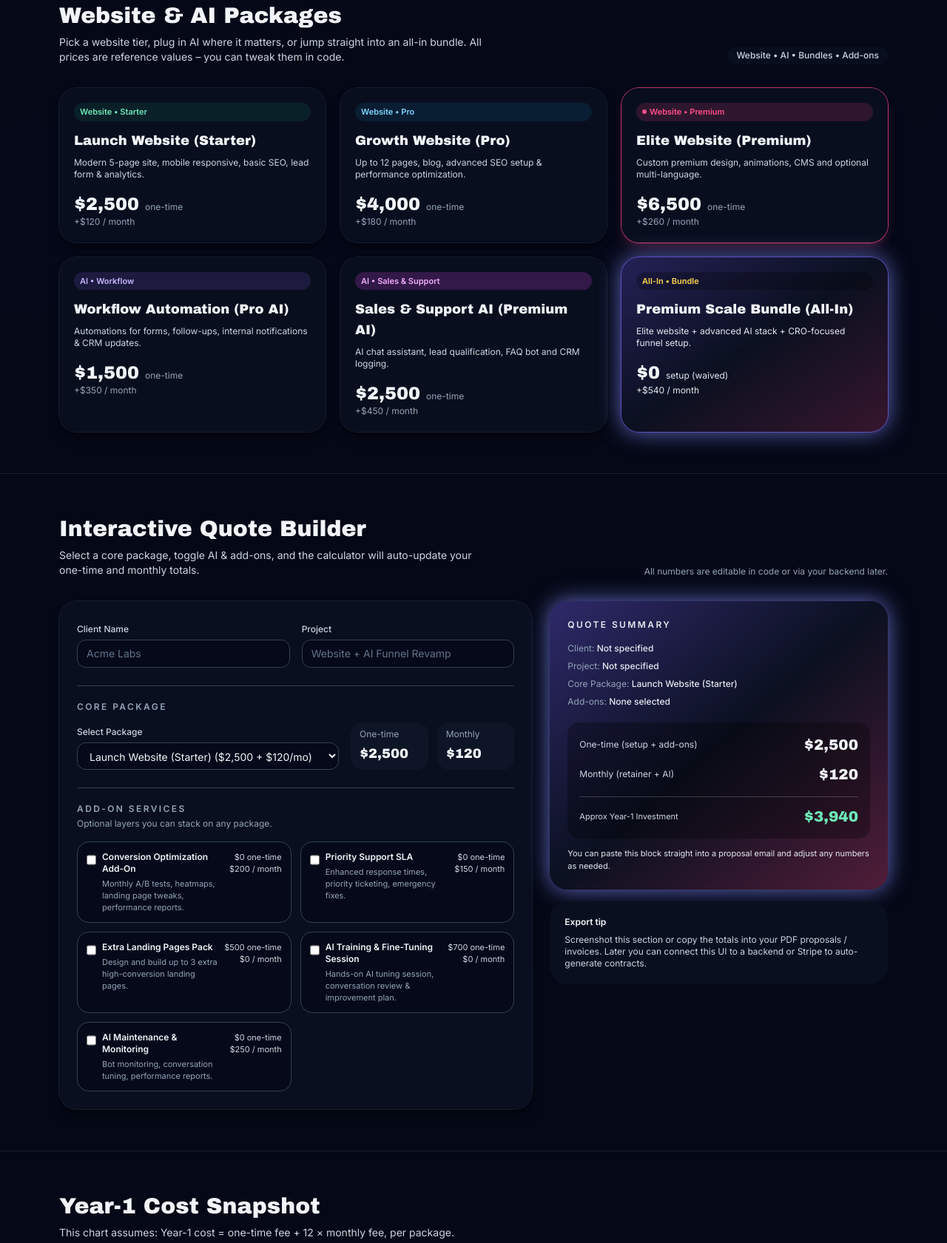
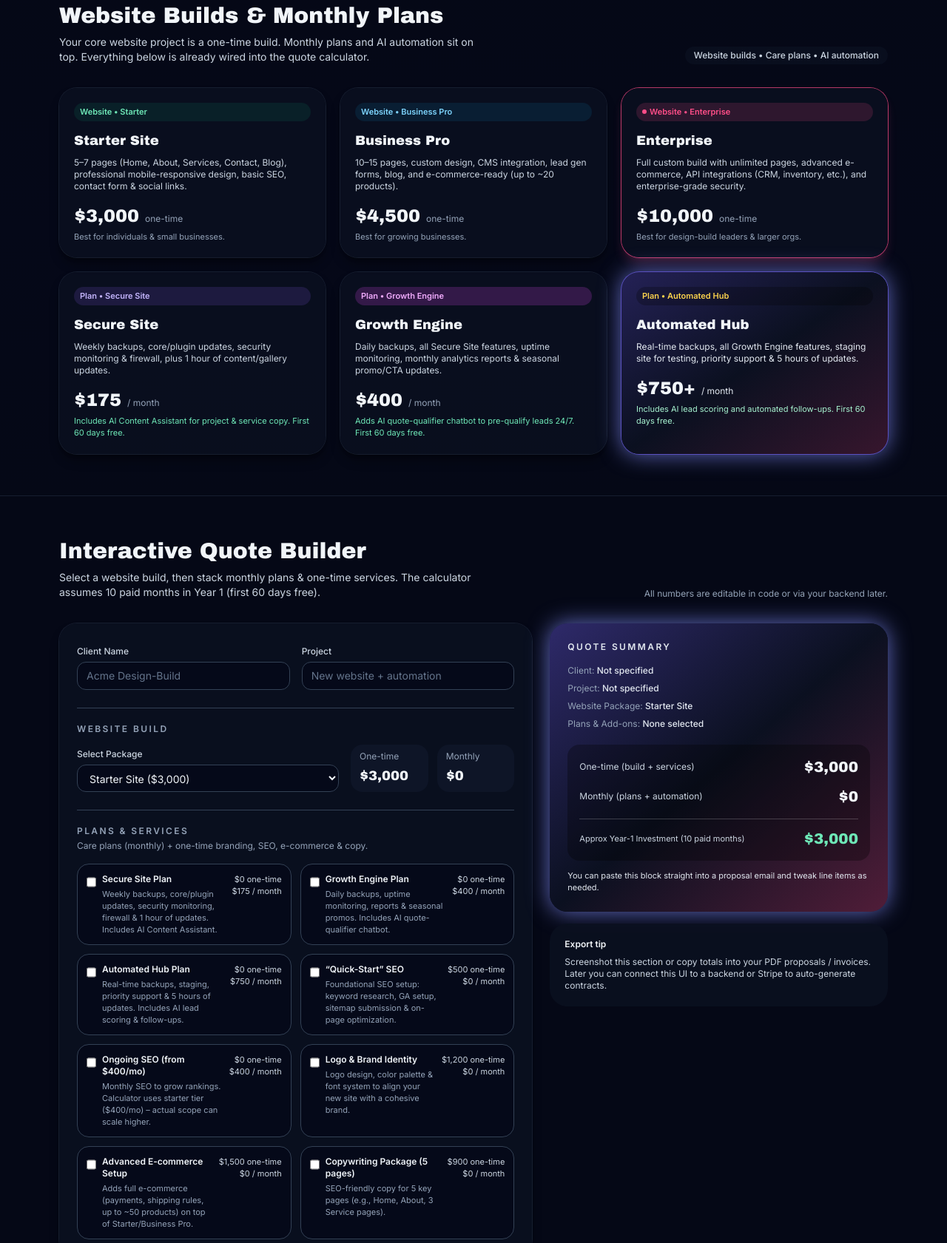
Before and after one commit to Veddersboy/landscape-associates-site, a plain HTML site: page index.html in a window 1280 px wide. Shown: the part 728-2409 px from the top of the page at 74% size. Drawn offline with nearby package versions, Linux system fonts and the light colour scheme.

Commit message:
Update agency name and pricing details in HTML

```diff
--- a/index.html
+++ b/index.html
@@ -3,7 +3,7 @@
 <head>
   <meta charset="UTF-8" />
   <meta name="viewport" content="width=device-width, initial-scale=1.0" />
-  <title>[Your Agency] – Website & AI Packages</title>
+  <title>lullabyGBS – Website & AI Packages</title>
 
   <!-- Tailwind CDN -->
   <script src="https://cdn.tailwindcss.com"></script>
@@ -55,7 +55,7 @@
       <div class="flex items-center gap-2">
         <div class="h-9 w-9 rounded-2xl bg-gradient-to-br from-brandPink to-brandPurple shadow-neon"></div>
         <span class="font-display text-lg tracking-wide uppercase">
-          Your Agency
+          lullabyGBS
         </span>
       </div>
       <nav class="hidden gap-6 text-sm md:flex">
@@ -76,15 +76,15 @@
   <section class="mx-auto flex max-w-6xl flex-col gap-10 px-4 pb-16 pt-10 md:flex-row md:items-center md:pt-14">
     <div class="md:w-1/2">
       <p class="mb-3 inline-flex items-center rounded-full border border-brandPink/40 bg-brandCard/60 px-3 py-1 text-xs font-semibold uppercase tracking-[0.2em] text-brandPink">
-        Website + AI Automation Studio
+        lullabyGBS • Website + AI Automation Studio
       </p>
       <h1 class="font-display text-4xl leading-tight tracking-tight sm:text-5xl lg:text-6xl">
         Turn your <span class="text-brandPink">website</span> into
         a <span class="bg-gradient-to-r from-brandPink via-brandBlue to-emerald-400 bg-clip-text text-transparent">24/7 growth engine.</span>
       </h1>
       <p class="mt-4 max-w-xl text-sm text-slate-300 sm:text-base">
-        Choose a high-conversion website, layer AI workflows on top, and get a live quote in seconds.
-        All packages are ready to deploy, optimized, and automation-ready.
+        Choose a high-conversion website, add monthly care & AI automation,
+        and get a live quote in seconds. First 60 days of every subscription are on us.
       </p>
 
       <div class="mt-6 flex flex-wrap gap-3 text-xs text-slate-300">
@@ -94,11 +94,11 @@
         </span>
         <span class="inline-flex items-center gap-2 rounded-full bg-brandCard/80 px-3 py-1">
           <span class="h-1.5 w-1.5 rounded-full bg-sky-400"></span>
-          AI-powered bundles
+          Care plans + SEO + AI
         </span>
         <span class="inline-flex items-center gap-2 rounded-full bg-brandCard/80 px-3 py-1">
           <span class="h-1.5 w-1.5 rounded-full bg-brandPink"></span>
-          Conversion-first design
+          First 60 days free on subs
         </span>
       </div>
 
@@ -126,20 +126,21 @@
         </h3>
         <div class="mt-4 grid grid-cols-3 gap-4 text-center text-xs">
           <div>
-            <div class="font-display text-2xl text-white">$2.5k</div>
-            <p class="mt-1 text-slate-400">Entry stack</p>
+            <div class="font-display text-2xl text-white">$3k</div>
+            <p class="mt-1 text-slate-400">Entry build</p>
           </div>
           <div>
-            <div class="font-display text-2xl text-white">$540</div>
-            <p class="mt-1 text-slate-400">Max monthly</p>
+            <div class="font-display text-2xl text-white">$750+</div>
+            <p class="mt-1 text-slate-400">Top plan / mo</p>
           </div>
           <div>
-            <div class="font-display text-2xl text-emerald-400">9</div>
-            <p class="mt-1 text-slate-400">Offers built-in</p>
+            <div class="font-display text-2xl text-emerald-400">8</div>
+            <p class="mt-1 text-slate-400">Add-on services</p>
           </div>
         </div>
         <p class="mt-5 text-xs text-slate-300">
-          Mix a website tier with AI and add-ons to match your funnel, then export these numbers directly into your proposals.
+          Start with a site build, layer in care plans, SEO, e-commerce and AI.
+          Year-1 math already includes your first 60 days of subscription for free.
         </p>
       </div>
     </div>
@@ -150,107 +151,121 @@
     <div class="mx-auto max-w-6xl px-4">
       <div class="mb-8 flex flex-wrap items-end justify-between gap-4">
         <div>
-          <h2 class="font-display text-2xl sm:text-3xl">Website & AI Packages</h2>
+          <h2 class="font-display text-2xl sm:text-3xl">Website Builds & Monthly Plans</h2>
           <p class="mt-2 max-w-xl text-sm text-slate-300">
-            Pick a website tier, plug in AI where it matters, or jump straight into an all-in bundle. All prices are reference values – you can tweak them in code.
+            Your core website project is a one-time build. Monthly plans and AI automation sit on top.
+            Everything below is already wired into the quote calculator.
           </p>
         </div>
         <span class="rounded-full bg-brandCard/80 px-3 py-1 text-xs font-medium text-slate-300">
-          Website • AI • Bundles • Add-ons
+          Website builds • Care plans • AI automation
         </span>
       </div>
 
       <div class="grid gap-5 md:grid-cols-2 lg:grid-cols-3">
-        <!-- Cards are informational only; quote logic uses JS below -->
+        <!-- WEBSITE BUILDS -->
         <article class="relative flex flex-col rounded-3xl bg-brandCard/80 p-5 shadow-lg shadow-black/40 ring-1 ring-slate-800/70">
           <div class="mb-3 inline-flex rounded-full bg-emerald-500/10 px-2 py-1 text-[11px] font-semibold text-emerald-300">
             Website • Starter
           </div>
-          <h3 class="font-display text-lg">Launch Website (Starter)</h3>
+          <h3 class="font-display text-lg">Starter Site</h3>
           <p class="mt-2 text-xs text-slate-300">
-            Modern 5-page site, mobile responsive, basic SEO, lead form & analytics.
+            5–7 pages (Home, About, Services, Contact, Blog), professional mobile-responsive design,
+            basic SEO, contact form & social links.
           </p>
           <div class="mt-4 flex items-baseline gap-2">
-            <span class="font-display text-2xl">$2,500</span>
+            <span class="font-display text-2xl">$3,000</span>
             <span class="text-xs text-slate-400">one-time</span>
           </div>
-          <p class="text-xs text-slate-400">+$120 / month</p>
+          <p class="mt-1 text-[11px] text-slate-400">Best for individuals & small businesses.</p>
         </article>
 
         <article class="relative flex flex-col rounded-3xl bg-brandCard/80 p-5 shadow-lg shadow-black/40 ring-1 ring-slate-800/70">
           <div class="mb-3 inline-flex rounded-full bg-sky-500/10 px-2 py-1 text-[11px] font-semibold text-sky-300">
-            Website • Pro
+            Website • Business Pro
           </div>
-          <h3 class="font-display text-lg">Growth Website (Pro)</h3>
+          <h3 class="font-display text-lg">Business Pro</h3>
           <p class="mt-2 text-xs text-slate-300">
-            Up to 12 pages, blog, advanced SEO setup & performance optimization.
+            10–15 pages, custom design, CMS integration, lead gen forms, blog, and
+            e-commerce-ready (up to ~20 products).
           </p>
           <div class="mt-4 flex items-baseline gap-2">
-            <span class="font-display text-2xl">$4,000</span>
+            <span class="font-display text-2xl">$4,500</span>
             <span class="text-xs text-slate-400">one-time</span>
           </div>
-          <p class="text-xs text-slate-400">+$180 / month</p>
+          <p class="mt-1 text-[11px] text-slate-400">Best for growing businesses.</p>
         </article>
 
         <article class="relative flex flex-col rounded-3xl bg-brandCard/80 p-5 shadow-lg shadow-brandPink/20 ring-1 ring-brandPink/70">
           <div class="mb-3 inline-flex items-center gap-1 rounded-full bg-brandPink/15 px-2 py-1 text-[11px] font-semibold text-brandPink">
             <span class="h-1.5 w-1.5 rounded-full bg-brandPink"></span>
-            Website • Premium
+            Website • Enterprise
           </div>
-          <h3 class="font-display text-lg">Elite Website (Premium)</h3>
+          <h3 class="font-display text-lg">Enterprise</h3>
           <p class="mt-2 text-xs text-slate-300">
-            Custom premium design, animations, CMS and optional multi-language.
+            Full custom build with unlimited pages, advanced e-commerce, API integrations
+            (CRM, inventory, etc.), and enterprise-grade security.
           </p>
           <div class="mt-4 flex items-baseline gap-2">
-            <span class="font-display text-2xl">$6,500</span>
+            <span class="font-display text-2xl">$10,000</span>
             <span class="text-xs text-slate-400">one-time</span>
           </div>
-          <p class="text-xs text-slate-400">+$260 / month</p>
+          <p class="mt-1 text-[11px] text-slate-400">Best for design-build leaders & larger orgs.</p>
         </article>
 
+        <!-- MONTHLY PLANS -->
         <article class="relative flex flex-col rounded-3xl bg-brandCard/80 p-5 shadow-lg shadow-black/40 ring-1 ring-slate-800/70">
           <div class="mb-3 inline-flex rounded-full bg-violet-500/15 px-2 py-1 text-[11px] font-semibold text-violet-300">
-            AI • Workflow
+            Plan • Secure Site
           </div>
-          <h3 class="font-display text-lg">Workflow Automation (Pro AI)</h3>
+          <h3 class="font-display text-lg">Secure Site</h3>
           <p class="mt-2 text-xs text-slate-300">
-            Automations for forms, follow-ups, internal notifications & CRM updates.
+            Weekly backups, core/plugin updates, security monitoring & firewall,
+            plus 1 hour of content/gallery updates.
           </p>
           <div class="mt-4 flex items-baseline gap-2">
-            <span class="font-display text-2xl">$1,500</span>
-            <span class="text-xs text-slate-400">one-time</span>
+            <span class="font-display text-2xl">$175</span>
+            <span class="text-xs text-slate-400">/ month</span>
           </div>
-          <p class="text-xs text-slate-400">+$350 / month</p>
+          <p class="mt-1 text-[11px] text-emerald-300">
+            Includes AI Content Assistant for project & service copy. First 60 days free.
+          </p>
         </article>
 
         <article class="relative flex flex-col rounded-3xl bg-brandCard/80 p-5 shadow-lg shadow-black/40 ring-1 ring-slate-800/70">
           <div class="mb-3 inline-flex rounded-full bg-fuchsia-500/20 px-2 py-1 text-[11px] font-semibold text-fuchsia-300">
-            AI • Sales & Support
+            Plan • Growth Engine
           </div>
-          <h3 class="font-display text-lg">Sales & Support AI (Premium AI)</h3>
+          <h3 class="font-display text-lg">Growth Engine</h3>
           <p class="mt-2 text-xs text-slate-300">
-            AI chat assistant, lead qualification, FAQ bot and CRM logging.
+            Daily backups, all Secure Site features, uptime monitoring, monthly analytics reports
+            & seasonal promo/CTA updates.
           </p>
           <div class="mt-4 flex items-baseline gap-2">
-            <span class="font-display text-2xl">$2,500</span>
-            <span class="text-xs text-slate-400">one-time</span>
+            <span class="font-display text-2xl">$400</span>
+            <span class="text-xs text-slate-400">/ month</span>
           </div>
-          <p class="text-xs text-slate-400">+$450 / month</p>
+          <p class="mt-1 text-[11px] text-emerald-300">
+            Adds AI quote-qualifier chatbot to pre-qualify leads 24/7. First 60 days free.
+          </p>
         </article>
 
         <article class="relative flex flex-col rounded-3xl bg-gradient-to-br from-brandPurple/30 via-brandCard to-brandPink/20 p-5 shadow-neon ring-1 ring-brandPurple/70">
           <div class="mb-3 inline-flex rounded-full bg-black/25 px-2 py-1 text-[11px] font-semibold text-amber-300">
-            All-In • Bundle
+            Plan • Automated Hub
           </div>
-          <h3 class="font-display text-lg">Premium Scale Bundle (All-In)</h3>
+          <h3 class="font-display text-lg">Automated Hub</h3>
           <p class="mt-2 text-xs text-slate-200">
-            Elite website + advanced AI stack + CRO-focused funnel setup.
+            Real-time backups, all Growth Engine features, staging site for testing,
+            priority support & 5 hours of updates.
           </p>
           <div class="mt-4 flex items-baseline gap-2">
-            <span class="font-display text-2xl">$0</span>
-            <span class="text-xs text-slate-200">setup (waived)</span>
+            <span class="font-display text-2xl">$750+</span>
+            <span class="text-xs text-slate-200">/ month</span>
           </div>
-          <p class="text-xs text-slate-200">+$540 / month</p>
+          <p class="mt-1 text-[11px] text-emerald-200">
+            Includes AI lead scoring and automated follow-ups. First 60 days free.
+          </p>
         </article>
       </div>
     </div>
@@ -263,7 +278,8 @@
         <div>
           <h2 class="font-display text-2xl sm:text-3xl">Interactive Quote Builder</h2>
           <p class="mt-2 max-w-xl text-sm text-slate-300">
-            Select a core package, toggle AI & add-ons, and the calculator will auto-update your one-time and monthly totals.
+            Select a website build, then stack monthly plans & one-time services.
+            The calculator assumes 10 paid months in Year 1 (first 60 days free).
           </p>
         </div>
         <p class="text-xs text-slate-400">
@@ -280,7 +296,7 @@
               <input
                 id="clientName"
                 type="text"
-                placeholder="Acme Labs"
+                placeholder="Acme Design-Build"
                 class="mt-1 w-full rounded-xl border border-slate-700 bg-slate-950/60 px-3 py-2 text-sm text-slate-100 placeholder:text-slate-500 focus:border-brandPink focus:outline-none"
               />
             </div>
@@ -289,7 +305,7 @@
               <input
                 id="projectName"
                 type="text"
-                placeholder="Website + AI Funnel Revamp"
+                placeholder="New website + automation"
                 class="mt-1 w-full rounded-xl border border-slate-700 bg-slate-950/60 px-3 py-2 text-sm text-slate-100 placeholder:text-slate-500 focus:border-brandPink focus:outline-none"
               />
             </div>
@@ -298,7 +314,7 @@
           <!-- Core Package -->
           <div class="mt-6 border-t border-slate-700 pt-5">
             <h3 class="text-xs font-semibold uppercase tracking-[0.2em] text-slate-400">
-              Core Package
+              Website Build
             </h3>
 
             <div class="mt-3 grid gap-4 md:grid-cols-[minmax(0,1.6fr),minmax(0,1fr)] md:items-end">
@@ -329,10 +345,10 @@
           <!-- Add-ons -->
           <div class="mt-6 border-t border-slate-700 pt-5">
             <h3 class="text-xs font-semibold uppercase tracking-[0.2em] text-slate-400">
-              Add-On Services
+              Plans & Services
             </h3>
             <p class="mt-1 text-xs text-slate-400">
-              Optional layers you can stack on any package.
+              Care plans (monthly) + one-time branding, SEO, e-commerce & copy.
             </p>
 
             <div id="addonsList" class="mt-4 grid gap-3 md:grid-cols-2">
@@ -358,41 +374,42 @@
                 <span id="summaryProject" class="font-medium">–</span>
               </p>
               <p>
-                <span class="text-slate-400">Core Package:</span>
+                <span class="text-slate-400">Website Package:</span>
                 <span id="summaryPackage" class="font-medium">None selected</span>
               </p>
               <p>
-                <span class="text-slate-400">Add-ons:</span>
+                <span class="text-slate-400">Plans & Add-ons:</span>
                 <span id="summaryAddons" class="font-medium">None selected</span>
               </p>
             </div>
 
             <div class="mt-5 grid gap-3 rounded-2xl bg-black/30 p-4 text-xs">
               <div class="flex items-center justify-between">
-                <span class="text-slate-300">One-time (setup + add-ons)</span>
+                <span class="text-slate-300">One-time (build + services)</span>
                 <span id="totalOneTime" class="font-display text-xl">$0</span>
               </div>
               <div class="flex items-center justify-between">
-                <span class="text-slate-300">Monthly (retainer + AI)</span>
+                <span class="text-slate-300">Monthly (plans + automation)</span>
                 <span id="totalMonthly" class="font-display text-xl">$0</span>
               </div>
               <div class="mt-1 flex items-center justify-between border-t border-white/20 pt-3">
                 <span class="text-[11px] text-slate-300">
-                  Approx Year-1 Investment
+                  Approx Year-1 Investment (10 paid months)
                 </span>
                 <span id="approxYearOne" class="font-display text-xl text-emerald-300">$0</span>
               </div>
             </div>
 
             <p class="mt-3 text-[11px] text-slate-200">
-              You can paste this block straight into a proposal email and adjust any numbers as needed.
+              You can paste this block straight into a proposal email and tweak line items as needed.
             </p>
           </div>
 
           <div class="rounded-3xl bg-brandCard/90 p-5 text-xs text-slate-300">
             <p class="font-semibold text-slate-100">Export tip</p>
             <p class="mt-2">
-              Screenshot this section or copy the totals into your PDF proposals / invoices. Later you can connect this UI to a backend or Stripe to auto-generate contracts.
+              Screenshot this section or copy totals into your PDF proposals / invoices.
+              Later you can connect this UI to a backend or Stripe to auto-generate contracts.
             </p>
           </div>
         </div>
@@ -407,7 +424,8 @@
         <div>
           <h2 class="font-display text-2xl sm:text-3xl">Year-1 Cost Snapshot</h2>
           <p class="mt-2 max-w-xl text-sm text-slate-300">
-            This chart assumes: Year-1 cost = one-time fee + 12 × monthly fee, per package.
+            For website builds, Year-1 cost here is one-time build + 10 × monthly (if any),
+            assuming the first 60 days of any subscription are free.
           </p>
         </div>
       </div>
@@ -419,98 +437,93 @@
   </section>
 
   <footer class="border-t border-slate-800/70 bg-brandBg py-6 text-center text-xs text-slate-500">
-    Crafted for your Website + AI agency. Edit numbers, copy sections into your real site, and plug into your backend when ready.
+    Built for lullabyGBS. Edit numbers, plug into your stack, and turn this into a live quoting tool when you’re ready.
   </footer>
 
   <!-- JS LOGIC -->
   <script>
-    // ------- Data mirrors your sheet -------
+    // ------- Website build packages (core) -------
     const packages = [
       {
-        id: 'WEB-001',
-        name: 'Launch Website (Starter)',
-        oneTime: 2500,
-        monthly: 120,
+        id: 'WEB-STARTER',
+        name: 'Starter Site',
+        oneTime: 3000,
+        monthly: 0,
       },
       {
-        id: 'WEB-002',
-        name: 'Growth Website (Pro)',
-        oneTime: 4000,
-        monthly: 180,
+        id: 'WEB-BIZPRO',
+        name: 'Business Pro',
+        oneTime: 4500,
+        monthly: 0,
       },
       {
-        id: 'WEB-003',
-        name: 'Elite Website (Premium)',
-        oneTime: 6500,
-        monthly: 260,
-      },
-      {
-        id: 'AI-101',
-        name: 'Workflow Automation (Pro AI)',
-        oneTime: 1500,
-        monthly: 350,
-      },
-      {
-        id: 'AI-102',
-        name: 'Sales & Support AI (Premium AI)',
-        oneTime: 2500,
-        monthly: 450,
-      },
-      {
-        id: 'BND-201',
-        name: 'Launch + Automate (Lite Bundle)',
-        oneTime: 0,
-        monthly: 320,
-      },
-      {
-        id: 'BND-202',
-        name: 'Pro Growth Bundle (Website + AI)',
-        oneTime: 0,
-        monthly: 420,
-      },
-      {
-        id: 'BND-203',
-        name: 'Premium Scale Bundle (All-In)',
-        oneTime: 0,
-        monthly: 540,
+        id: 'WEB-ENTERPRISE',
+        name: 'Enterprise',
+        oneTime: 10000,
+        monthly: 0,
       },
     ];
 
+    // ------- Plans + services (add-ons) -------
+    // Monthly subscription items respect "first 60 days free" in Year-1 math (10 paid months)
     const addons = [
+      // Monthly care / AI plans
       {
-        id: 'ADD-301',
-        name: 'Conversion Optimization Add-On',
+        id: 'PLAN-SECURE',
+        name: 'Secure Site Plan',
         oneTime: 0,
-        monthly: 200,
-        description: 'Monthly A/B tests, heatmaps, landing page tweaks, performance reports.',
+        monthly: 175,
+        description: 'Weekly backups, core/plugin updates, security monitoring, firewall & 1 hour of updates. Includes AI Content Assistant.',
       },
       {
-        id: 'ADD-302',
-        name: 'Priority Support SLA',
+        id: 'PLAN-GROWTH',
+        name: 'Growth Engine Plan',
         oneTime: 0,
-        monthly: 150,
-        description: 'Enhanced response times, priority ticketing, emergency fixes.',
+        monthly: 400,
+        description: 'Daily backups, uptime monitoring, reports & seasonal promos. Includes AI quote-qualifier chatbot.',
       },
       {
-        id: 'ADD-303',
-        name: 'Extra Landing Pages Pack',
+        id: 'PLAN-AHUB',
+        name: 'Automated Hub Plan',
+        oneTime: 0,
+        monthly: 750,
+        description: 'Real-time backups, staging, priority support & 5 hours of updates. Includes AI lead scoring & follow-ups.',
+      },
+      // One-time services
+      {
+        id: 'ADD-SEO-QUICK',
+        name: '“Quick-Start” SEO',
         oneTime: 500,
         monthly: 0,
-        description: 'Design and build up to 3 extra high-conversion landing pages.',
+        description: 'Foundational SEO setup: keyword research, GA setup, sitemap submission & on-page optimization.',
       },
       {
-        id: 'ADD-304',
-        name: 'AI Training & Fine-Tuning Session',
-        oneTime: 700,
-        monthly: 0,
-        description: 'Hands-on AI tuning session, conversation review & improvement plan.',
+        id: 'ADD-SEO-ONGOING',
+        name: 'Ongoing SEO (from $400/mo)',
+        oneTime: 0,
+        monthly: 400,
+        description: 'Monthly SEO to grow rankings. Calculator uses starter tier ($400/mo) – actual scope can scale higher.',
       },
       {
-        id: 'ADD-305',
-        name: 'AI Maintenance & Monitoring',
-        oneTime: 0,
-        monthly: 250,
-        description: 'Bot monitoring, conversation tuning, performance reports.',
+        id: 'ADD-BRAND',
+        name: 'Logo & Brand Identity',
+        oneTime: 1200,
+        monthly: 0,
+        description: 'Logo design, color palette & font system to align your new site with a cohesive brand.',
+      },
+      {
+        id: 'ADD-ECOM',
+        name: 'Advanced E-commerce Setup',
+        oneTime: 1500,
+        monthly: 0,
+        description: 'Adds full e-commerce (payments, shipping rules, up to ~50 products) on top of Starter/Business Pro.',
+      },
+      {
+        id: 'ADD-COPY',
+        name: 'Copywriting Package (5 pages)',
+        oneTime: 900,
+        monthly: 0,
+        description: 'SEO-friendly copy for 5 key pages (e.g., Home, About, 3 Service pages).',
       },
     ];
 
@@ -524,7 +537,7 @@
     packages.forEach((pkg, idx) => {
       const opt = document.createElement('option');
       opt.value = pkg.id;
-      opt.textContent = pkg.name + ` (${currency(pkg.oneTime)} + ${currency(pkg.monthly)}/mo)`;
+      opt.textContent = pkg.name + ` (${currency(pkg.oneTime)})`;
       if (idx === 0) opt.selected = true;
       coreSelect.appendChild(opt);
     });
@@ -595,7 +608,9 @@
 
       const totalOne = coreOne + addonsOne;
       const totalMonth = coreMonth + addonsMonth;
-      const yearOne = totalOne + totalMonth * 12;
+
+      // First 60 days (2 months) free => 10 paid months in Year 1
+      const yearOne = totalOne + totalMonth * 10;
 
       coreOneTimeEl.textContent = currency(coreOne);
       coreMonthlyEl.textContent = currency(coreMonth);
@@ -617,10 +632,10 @@
     clientNameInput.addEventListener('input', updateCalculator);
     projectNameInput.addEventListener('input', updateCalculator);
 
-    // ------- Chart.js for Year-1 cost -------
+    // ------- Chart.js for Year-1 cost (website builds) -------
     const ctx = document.getElementById('yearOneChart').getContext('2d');
     const labels = packages.map((p) => p.name);
-    const yearOneValues = packages.map((p) => p.oneTime + p.monthly * 12);
+    const yearOneValues = packages.map((p) => p.oneTime + p.monthly * 10); // 10 paid months
 
     new Chart(ctx, {
       type: 'bar',
```
